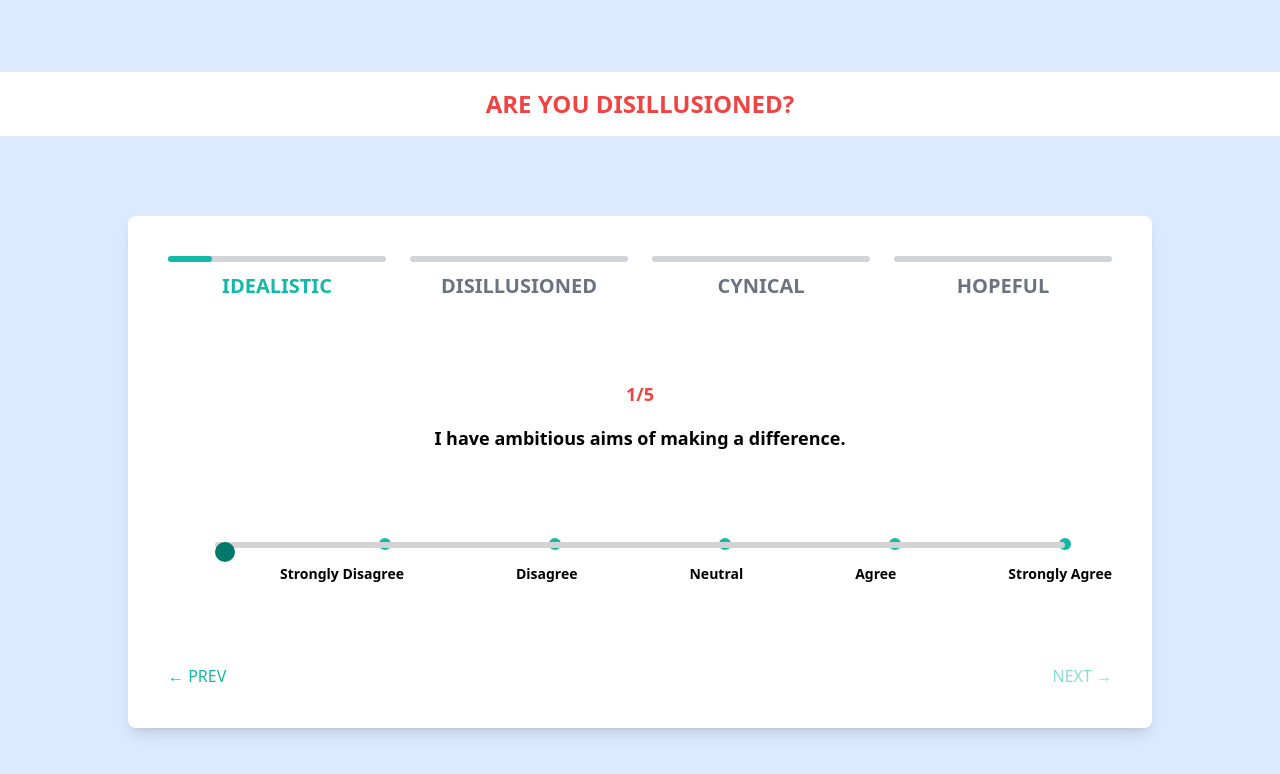
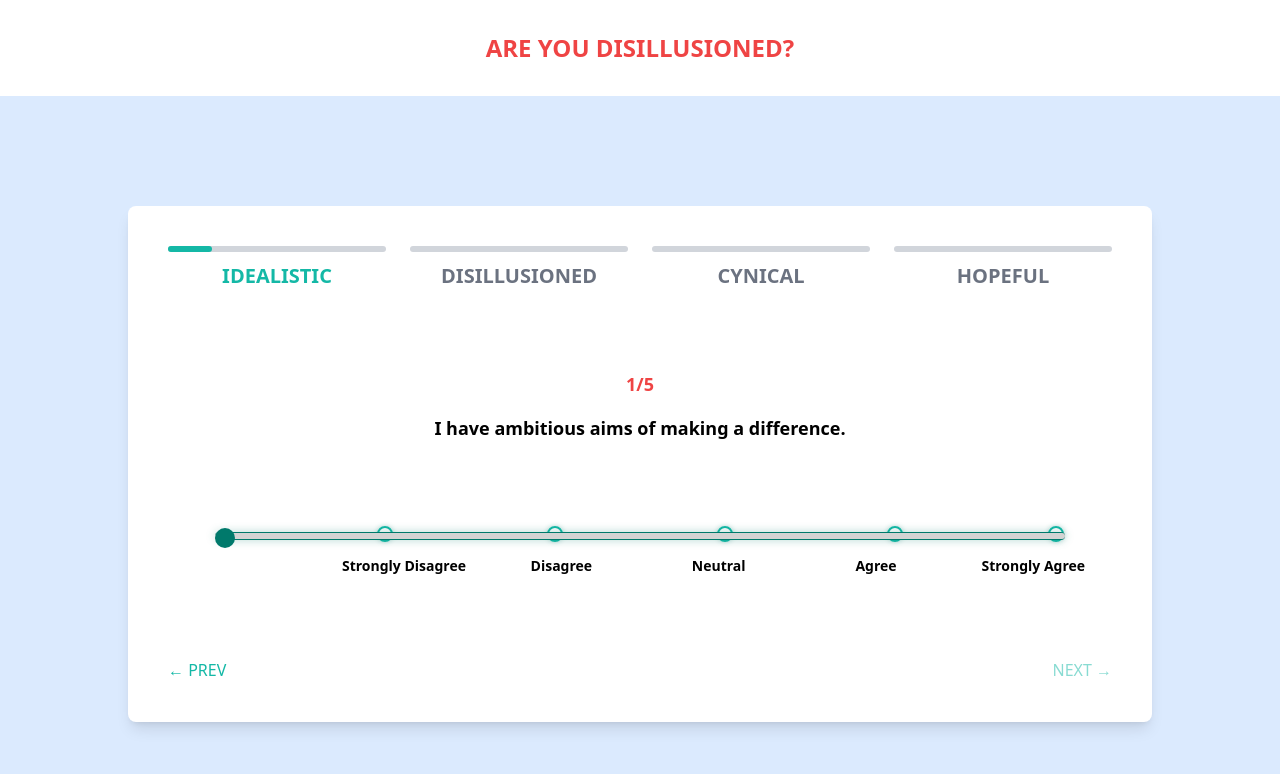
Before and after one commit to Techwolf78/Quiz-Assesment, a React (Vite) app: page / in a window 1280 px wide. Shown: the top 774 px of the page. Built offline with nearby package versions, Linux system fonts and the light colour scheme.

Commit message:
updated slidebar

```diff
--- a/src/App.tsx
+++ b/src/App.tsx
@@ -49,7 +49,7 @@ function App() {
   };
 
   return (
-    <div className="min-h-screen flex flex-col items-center justify-center bg-blue-100">
+    <div className="min-h-screen flex flex-col items-center justify-center bg-blue-100 pt-24 sm:pt-28 lg:pt-32">
       <Header />
       <div className="bg-white rounded-lg shadow-lg p-4 sm:p-6 lg:p-10 max-w-md sm:max-w-lg lg:max-w-5xl w-full">
         <div className="flex flex-col sm:flex-row justify-center mb-10 lg:mb-20">
--- a/src/components/Header.tsx
+++ b/src/components/Header.tsx
@@ -3,8 +3,10 @@ import React from 'react';
 class Header extends React.Component {
   render() {
     return (
-      <div className="bg-white w-full py-4 mb-20">
-        <div className="text-red-500 text-2xl font-bold text-center">ARE YOU DISILLUSIONED?</div>
+      <div className="bg-white w-full py-4 sm:py-6 lg:py-8 mb-20 fixed top-0 left-0 z-10">
+        <div className="text-red-500 text-lg sm:text-xl lg:text-2xl font-bold text-center">
+          ARE YOU DISILLUSIONED?
+        </div>
       </div>
     );
   }
--- a/src/components/Slider.tsx
+++ b/src/components/Slider.tsx
@@ -20,29 +20,45 @@ const Slider: React.FC<SliderProps> = ({ value, onChange }) => {
           value={value}
           onChange={handleSliderChange}
           className="w-full appearance-none slider-thumb relative z-10"
+          style={{
+            background: "linear-gradient(to right, #00796b, #00796b)",
+            height: "8px",
+            borderRadius: "10px",
+            outline: "none",
+            boxShadow: "0px 0px 10px rgba(0, 121, 107, 0.3)",
+          }}
         />
-        <div className="absolute top-0 left-0 w-full h-full flex justify-between items-center pointer-events-none z-0">
-          {[...Array(5)].map((_, index) => (
+        <div className="absolute top-0 left-0 w-full h-full flex items-center z-0 pointer-events-none">
+          {[...Array(6)].map((_, index) => {
+            const leftPosition = index === 5 ? `${index * 20 - 1}%` : `${index * 20}%`; // Adjusted left position for the last dot
+            if (index !== 0) {
+              return (
                 <div
                   key={index}
-              className="h-3 w-3 bg-teal-500 rounded-full"
+                  className={`h-4 w-4 rounded-full ${index === value ? 'bg-teal-500' : 'bg-transparent border-2 border-teal-500'}`}
                   style={{
                     position: "absolute",
-                left: `${(index + 1) * 20}%`,
+                    left: leftPosition,
                     transform: "translate(-50%, -50%)",
                     top: "50%",
+                    zIndex: 20,
+                    boxShadow: "0px 0px 5px rgba(0, 121, 107, 0.3)",
+                    transition: "left 0.3s ease-in-out",
                   }}
                 ></div>
-          ))}
+              );
+            }
+            return null; // Skip rendering the first empty dot
+          })}
         </div>
       </div>
-      <div className="flex justify-between text-xs sm:text-sm mt-2">
-        <span></span>
-        <span><b>Strongly Disagree</b></span>
-        <span><b>Disagree</b></span>
-        <span><b>Neutral</b></span>
-        <span><b>Agree</b></span>
-        <span><b>Strongly Agree</b></span>
+      <div className="flex justify-between text-xs sm:text-sm mt-2 slider-labels">
+        <span className="w-1/6"></span>
+        <span className="w-1/6 text-center">Strongly Disagree</span>
+        <span className="w-1/6 text-center">Disagree</span>
+        <span className="w-1/6 text-center">Neutral</span>
+        <span className="w-1/6 text-center">Agree</span>
+        <span className="w-1/6 text-center">Strongly Agree</span>
       </div>
     </div>
   );
--- a/src/index.css
+++ b/src/index.css
@@ -35,6 +35,8 @@
   cursor: pointer;
   position: relative;
   z-index: 10;
+  margin-top: -5px; /* Adjust to position thumb slightly above */
+  transition: left 0.3s ease-in-out;
 }
 
 .slider-thumb::-moz-range-thumb {
@@ -45,4 +47,27 @@
   cursor: pointer;
   position: relative;
   z-index: 10;
+  margin-top: -5px; /* Adjust to position thumb slightly above */
+  transition: left 0.3s ease-in-out;
 }
+
+.slider-labels span {
+  padding: 2px 4px;
+  background: #ffffff;
+  border-radius: 4px;
+  font-weight: bold;
+}
+
+@media (max-width: 640px) {
+  .slider-labels span {
+    font-size: 10px;
+    padding: 1px 2px;
+  }
+}
+
+@media (max-width: 768px) {
+  .slider-labels span {
+    font-size: 12px;
+    padding: 2px 3px;
+  }
+}
```
Lines whose indentation alone changed are shown as unchanged.
